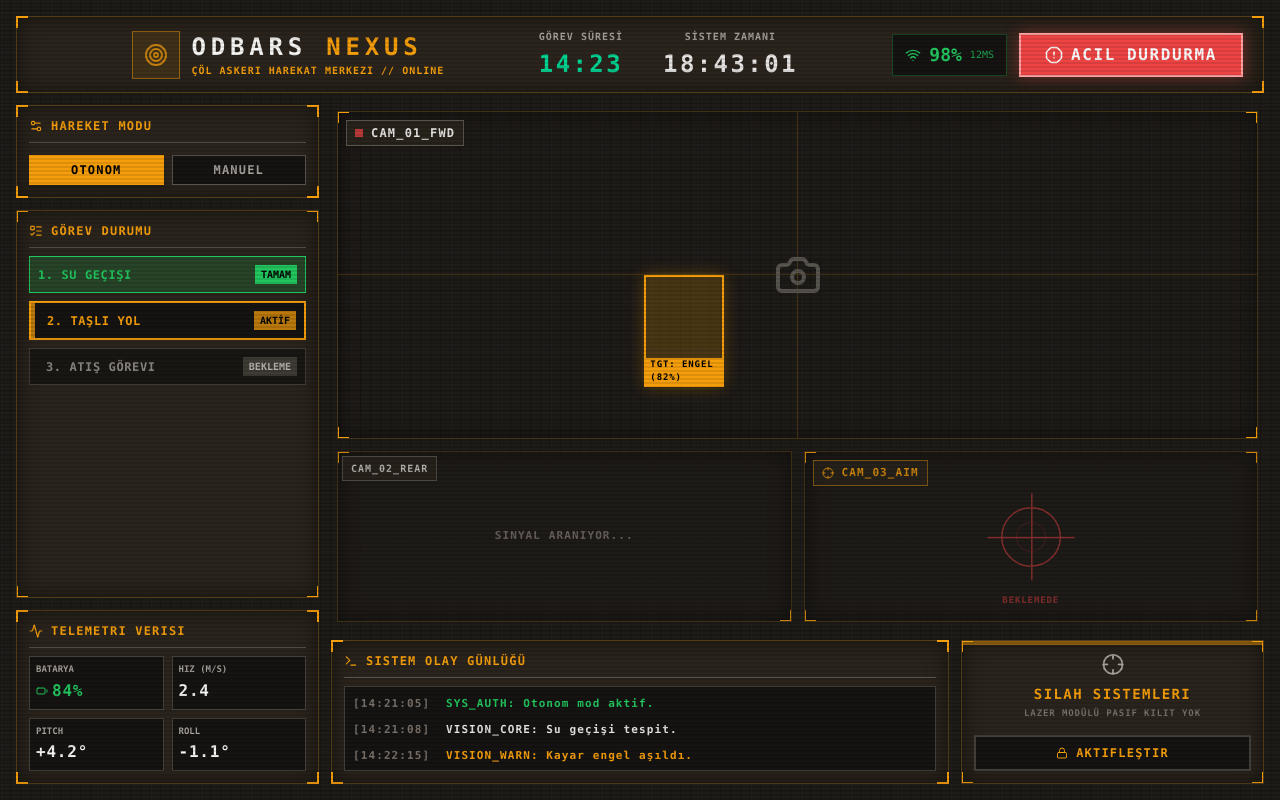
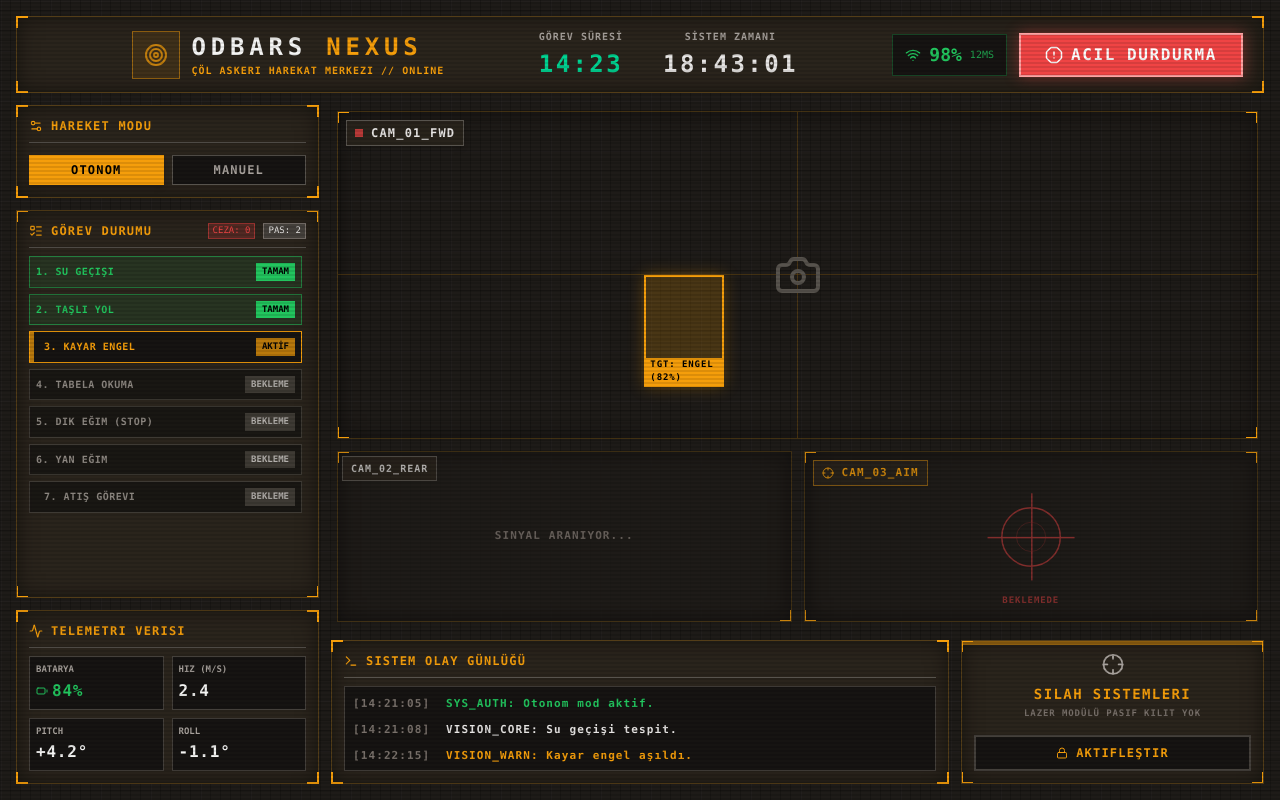
Before and after one commit to SerhanEnsar/Odbars_Yazilim, a React (Vite) app in the folder panel/: page / in a window 1280 px wide. Built offline with nearby package versions, Linux system fonts and the light colour scheme.

Commit message:
feat(panel): implement all IKA competition mission stages and penalty/pass indicators

```diff
--- a/panel/src/App.jsx
+++ b/panel/src/App.jsx
@@ -81,26 +81,55 @@ export default function App() {
           {/* Mission TODO List */}
           <div className="bg-[#2a241c] p-3 tactical-border flex-1 min-h-0 overflow-y-auto relative">
             <div className="corners-alt"></div>
-            <h2 className="text-[10px] lg:text-xs font-bold text-[#f59e0b] uppercase mb-2 flex items-center gap-2 border-b border-stone-600 pb-2 tracking-widest">
-              <ListTodo size={14} />
-              Görev Durumu
-            </h2>
-            <div className="space-y-2 mt-2">
-              <div className="flex items-center justify-between bg-[#22c55e]/20 border border-[#22c55e] p-1.5 lg:p-2 transition-colors">
-                <span className="text-[#22c55e] text-[10px] lg:text-xs font-bold uppercase tracking-wider">1. Su Geçişi</span>
-                <span className="text-[9px] lg:text-[10px] bg-[#22c55e] text-black font-bold px-1.5 py-0.5">TAMAM</span>
+            <div className="flex items-center justify-between border-b border-stone-600 pb-2 mb-2">
+              <h2 className="text-[10px] lg:text-xs font-bold text-[#f59e0b] uppercase flex items-center gap-2 tracking-widest">
+                <ListTodo size={14} />
+                Görev Durumu
+              </h2>
+              <div className="flex gap-2">
+                <span className="text-[9px] bg-[#ef4444]/20 text-[#ef4444] px-1 border border-[#ef4444]/50">CEZA: 0</span>
+                <span className="text-[9px] bg-stone-700 text-stone-200 px-1 border border-stone-500">PAS: 2</span>
               </div>
-              <div className={`flex items-center justify-between p-1.5 lg:p-2 relative overflow-hidden transition-colors ${!isTargeting ? 'bg-[#161412] border-2 border-[#f59e0b]' : 'bg-[#161412] border border-stone-700 opacity-80'}`}>
+            </div>
+
+            <div className="space-y-1.5 mt-2 overflow-y-auto pr-1 pb-1">
+              {/* Completed Tasks */}
+              {[
+                { id: 1, name: "Su Geçişi" },
+                { id: 2, name: "Taşlı Yol" }
+              ].map(task => (
+                <div key={task.id} className="flex items-center justify-between bg-[#22c55e]/10 border border-[#22c55e]/50 p-1.5 transition-colors">
+                  <span className="text-[#22c55e] text-[9px] lg:text-[10px] font-bold uppercase tracking-wider">{task.id}. {task.name}</span>
+                  <span className="text-[8px] lg:text-[9px] bg-[#22c55e] text-black font-bold px-1.5 py-0.5">TAMAM</span>
+                </div>
+              ))}
+
+              {/* Active Task */}
+              <div className={`flex items-center justify-between p-1.5 relative overflow-hidden transition-colors ${!isTargeting ? 'bg-[#161412] border border-[#f59e0b]' : 'bg-[#161412] border border-stone-700 opacity-80'}`}>
                 {!isTargeting && <div className="absolute left-0 top-0 bottom-0 w-1 bg-[#f59e0b] animate-pulse"></div>}
-                <span className={`text-[10px] lg:text-xs font-bold pl-2 uppercase tracking-wider ${!isTargeting ? 'text-[#f59e0b]' : 'text-stone-400'}`}>2. Taşlı Yol</span>
-                <span className={`text-[9px] lg:text-[10px] font-bold px-1.5 py-0.5 ${!isTargeting ? 'bg-[#f59e0b] text-black animate-pulse' : 'bg-stone-700 text-stone-300'}`}>
+                <span className={`text-[9px] lg:text-[10px] font-bold pl-2 uppercase tracking-wider ${!isTargeting ? 'text-[#f59e0b]' : 'text-stone-400'}`}>3. Kayar Engel</span>
+                <span className={`text-[8px] lg:text-[9px] font-bold px-1.5 py-0.5 ${!isTargeting ? 'bg-[#f59e0b] text-black animate-pulse' : 'bg-stone-700 text-stone-300'}`}>
                   {!isTargeting ? 'AKTİF' : 'BEKLEME'}
                 </span>
               </div>
-              <div className={`flex items-center justify-between p-1.5 lg:p-2 relative overflow-hidden transition-colors ${isTargeting ? 'bg-[#161412] border-2 border-[#f59e0b]' : 'bg-[#161412] border border-stone-700 opacity-80'}`}>
+
+              {/* Pending Tasks */}
+              {[
+                { id: 4, name: "Tabela Okuma" },
+                { id: 5, name: "Dik Eğim (Stop)" },
+                { id: 6, name: "Yan Eğim" },
+              ].map(task => (
+                <div key={task.id} className="flex items-center justify-between bg-[#161412] border border-stone-700 p-1.5 opacity-80">
+                  <span className="text-stone-400 text-[9px] lg:text-[10px] font-bold uppercase tracking-wider">{task.id}. {task.name}</span>
+                  <span className="text-[8px] lg:text-[9px] bg-stone-700 text-stone-300 font-bold px-1.5 py-0.5">BEKLEME</span>
+                </div>
+              ))}
+
+              {/* Targeting Task (Dynamic) */}
+              <div className={`flex items-center justify-between p-1.5 relative overflow-hidden transition-colors ${isTargeting ? 'bg-[#161412] border border-[#f59e0b]' : 'bg-[#161412] border border-stone-700 opacity-80'}`}>
                 {isTargeting && <div className="absolute left-0 top-0 bottom-0 w-1 bg-[#f59e0b] animate-pulse"></div>}
-                <span className={`text-[10px] lg:text-xs font-bold pl-2 uppercase tracking-wider ${isTargeting ? 'text-[#f59e0b]' : 'text-stone-400'}`}>3. Atış Görevi</span>
-                <span className={`text-[9px] lg:text-[10px] font-bold px-1.5 py-0.5 ${isTargeting ? 'bg-[#f59e0b] text-black animate-pulse' : 'bg-stone-700 text-stone-300'}`}>
+                <span className={`text-[9px] lg:text-[10px] font-bold pl-2 uppercase tracking-wider ${isTargeting ? 'text-[#f59e0b]' : 'text-stone-400'}`}>7. Atış Görevi</span>
+                <span className={`text-[8px] lg:text-[9px] font-bold px-1.5 py-0.5 ${isTargeting ? 'bg-[#f59e0b] text-black animate-pulse' : 'bg-stone-700 text-stone-300'}`}>
                   {isTargeting ? 'AKTİF' : 'BEKLEME'}
                 </span>
               </div>
```
